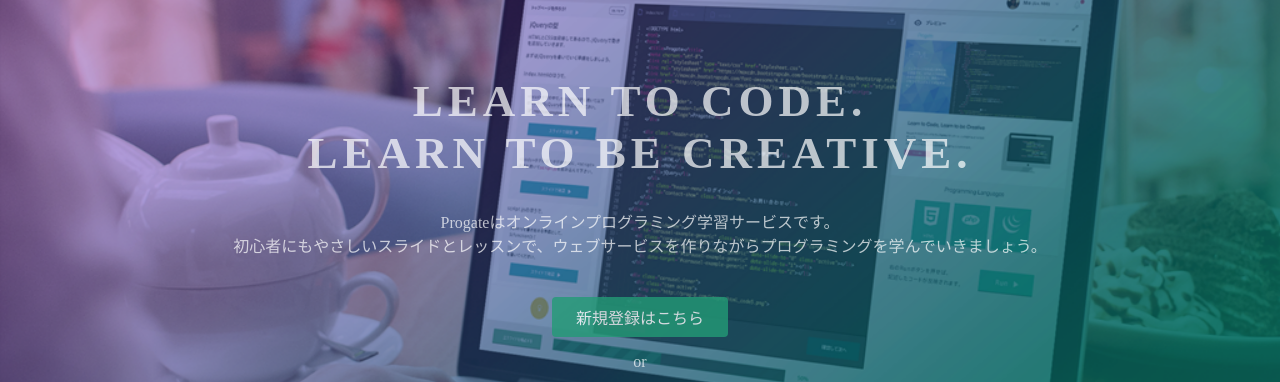
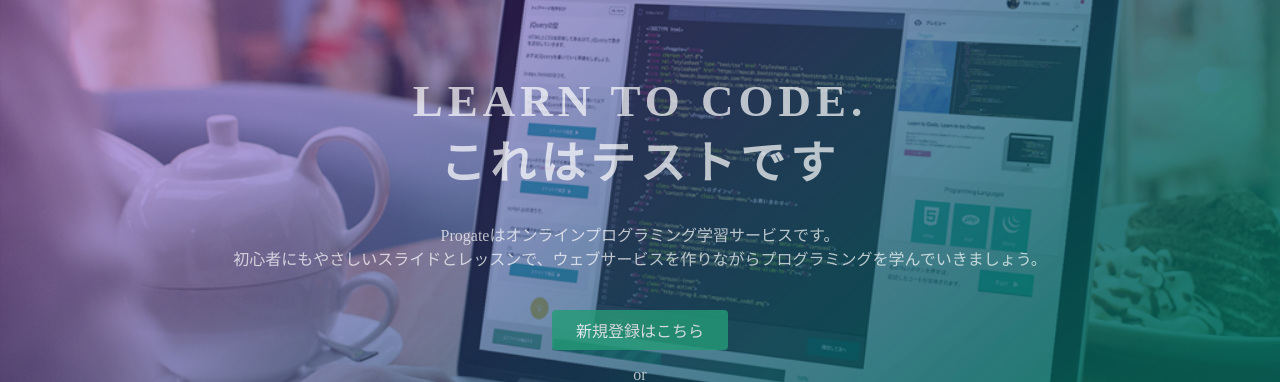
Before and after one commit to mifuyu1230/mifuyu1230.github.io, a plain HTML site: page index.html in a window 1280 px wide. Shown: the part 135-517 px from the top of the page. Drawn offline with Linux system fonts and the light colour scheme.

Commit message:
Update index.html

```diff
--- a/index.html
+++ b/index.html
@@ -23,7 +23,7 @@
   </header>
   <div class="top-wrapper">
     <div class="container">
-      <h1>LEARN TO CODE.<br>LEARN TO BE CREATIVE.</h1>
+      <h1>LEARN TO CODE.<br>これはテストです</h1>
       <p>Progateはオンラインプログラミング学習サービスです。<br>初心者にもやさしいスライドとレッスンで、ウェブサービスを作りながらプログラミングを学んでいきましょう。</p>
       <div class="btn-wrapper">
         <a href="#" class="btn signup">新規登録はこちら</a>
```
